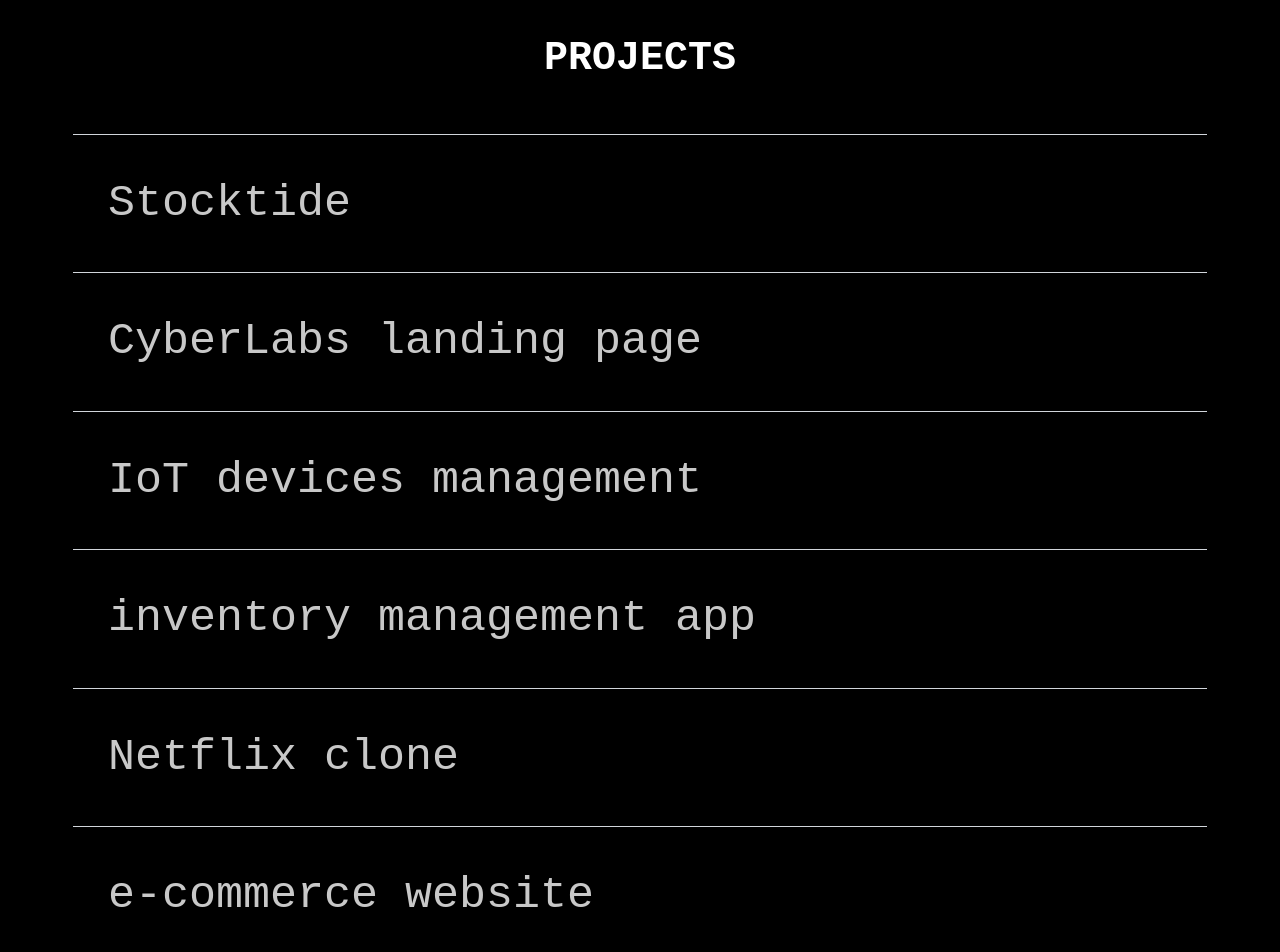
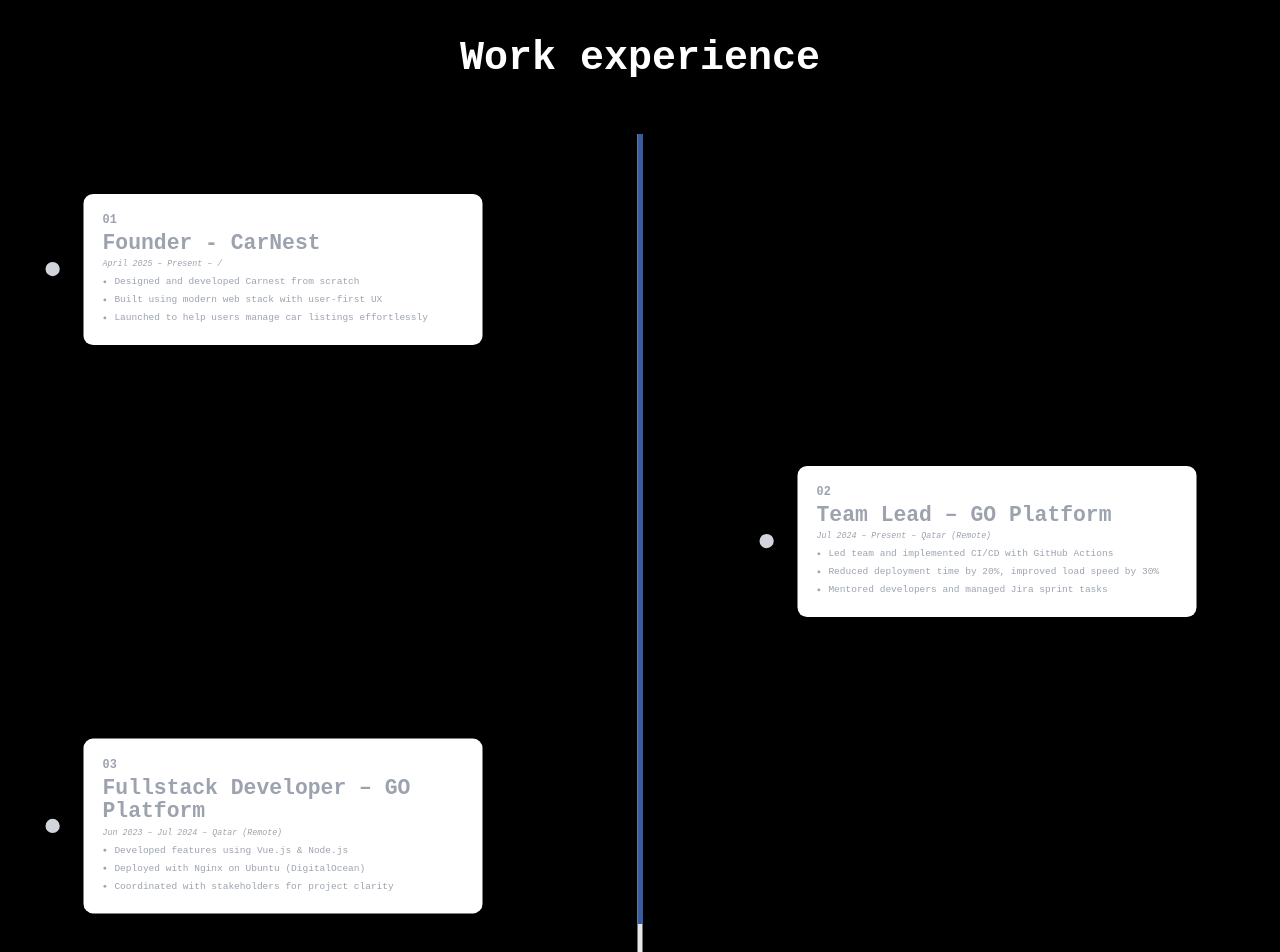
Before and after one commit to abderraouf2/personalPortfolio, a Next.js app: page / in a window 1280 px wide. Shown: the part 1440-2392 px from the top of the page. Built offline with nearby package versions, Linux system fonts and the light colour scheme.

Commit message:
work experience section

```diff
--- /dev/null
+++ b/components/WorkExp.jsx
@@ -0,0 +1,178 @@
+import { useEffect, useRef, useState } from "react";
+import { motion, useScroll, useTransform, useAnimation } from "framer-motion";
+import { useInView } from "react-intersection-observer";
+
+const steps = [
+  {
+    id: "01",
+    title: "Founder - CarNest",
+    date: "April 2025 – Present",
+    location: "/",
+    content: [
+      "Designed and developed Carnest from scratch",
+      "Built using modern web stack with user-first UX",
+      "Launched to help users manage car listings effortlessly",
+    ],
+  },
+  {
+    id: "02",
+    title: "Team Lead – GO Platform",
+    date: "Jul 2024 – Present",
+    location: "Qatar (Remote)",
+    content: [
+      "Led team and implemented CI/CD with GitHub Actions",
+      "Reduced deployment time by 20%, improved load speed by 30%",
+      "Mentored developers and managed Jira sprint tasks",
+    ],
+  },
+  {
+    id: "03",
+    title: "Fullstack Developer – GO Platform",
+    date: "Jun 2023 – Jul 2024",
+    location: "Qatar (Remote)",
+    content: [
+      "Developed features using Vue.js & Node.js",
+      "Deployed with Nginx on Ubuntu (DigitalOcean)",
+      "Coordinated with stakeholders for project clarity",
+    ],
+  },
+  {
+    id: "04",
+    title: "Intern – SIHHATECH",
+    date: "Jul 2023 – Oct 2023",
+    location: "Algeria (Remote)",
+    content: [
+      "Added user roles and permissions in admin dashboard",
+      "Improved mobile UX and audited UI for usability",
+      "Used Vue.js and Laravel stack",
+    ],
+  },
+  {
+    id: "05",
+    title: "Intern – Algérie Telecom",
+    date: "Feb 2023 – Apr 2023",
+    location: "Algeria, Batna",
+    content: [
+      "Simulated network topology with PNETLab",
+      "Configured and replaced network devices",
+      "Wrote technical report with optimization suggestions",
+    ],
+  },
+];
+
+export default function ScrollTimeline() {
+  const containerRef = useRef(null);
+  const stepRefs = useRef([]);
+  const [activeIndex, setActiveIndex] = useState(0);
+
+  const controls = useAnimation();
+  const { ref, inView } = useInView();
+
+  useEffect(() => {
+    if (inView) {
+      controls.start({ opacity: 1, y: 0 });
+    }
+  }, [controls, inView]);
+
+  useEffect(() => {
+    const handleScroll = () => {
+      const scrollMiddle = window.scrollY + window.innerHeight / 2;
+      const newIndex = stepRefs.current.findIndex((el) => {
+        if (!el) return false;
+        const rect = el.getBoundingClientRect();
+        const top = rect.top + window.scrollY;
+        const bottom = top + rect.height;
+        return scrollMiddle >= top && scrollMiddle < bottom;
+      });
+      if (newIndex !== -1 && newIndex !== activeIndex) setActiveIndex(newIndex);
+    };
+
+    window.addEventListener("scroll", handleScroll);
+    handleScroll();
+
+    return () => window.removeEventListener("scroll", handleScroll);
+  }, [activeIndex]);
+
+  const { scrollYProgress } = useScroll({
+    target: containerRef,
+    offset: ["start end", "end start"],
+  });
+  const lineScaleY = useTransform(scrollYProgress, [0, 1], ["0%", "100%"]);
+
+  return (
+    <div className="pt-[5rem] px-[1rem] relative hidden md:block">
+      <motion.h1
+        ref={ref}
+        initial={{ opacity: 0, y: 10 }}
+        animate={controls}
+        transition={{ duration: 1, delay: 1 }}
+        className="text-[#FFFFFF] text-[2.8rem] mb-[4.5rem] text-center xs:text-[4rem]"
+        style={{ fontWeight: "700" }}
+      >
+        Work experience
+      </motion.h1>
+
+      <div
+        ref={containerRef}
+        className="w-full hidden md:flex flex-col gap-0 lg:w-[90%] my-0 mx-[auto] sm:max-w-[720px] l:max-w-[960px] lg:max-w-[1140px] xl:max-w-[1320px] relative"
+      >
+        <div className="absolute right-10 lg:left-1/2 top-0 h-full w-2 bg-gray-200 -translate-x-1/2">
+          <motion.div
+            className="absolute right-[-2px] lg:left-1/2 top-0 w-2 bg-[#365ca3] origin-top -translate-x-1/2"
+            style={{ height: lineScaleY }}
+          />
+        </div>
+
+        <div className="flex flex-col">
+          {steps.map((step, index) => (
+            <div
+              key={step.id}
+              ref={(el) => (stepRefs.current[index] = el)}
+              className={`step my-[5%] flex items-center w-full ${
+                index % 2 === 0
+                  ? "justify-start"
+                  : "justify-start lg:justify-end"
+              }`}
+            >
+              <div
+                className={`relative l:w-xl xl:w-4xl w-full max-w-4xl l:max-w-6xl lg:max-w-2xl xl:max-w-4xl p-8 rounded-2xl shadow-xl transition-all duration-500 ease-in-out ${
+                  activeIndex === index
+                    ? "bg-blue-100 scale-110 text-black"
+                    : "bg-white scale-95 text-gray-400"
+                } ${
+                  index % 2 === 0 ? "text-left mr-16" : "text-left lg:ml-16"
+                }`}
+              >
+                <div
+                  className={`text-xl font-extrabold mb-1 ${
+                    activeIndex === index ? "text-[#03112b]" : "text-gray-400"
+                  }`}
+                >
+                  {step.id}
+                </div>
+                <h2 className="text-4xl font-bold mb-1">{step.title}</h2>
+                <div className="text-sm italic mb-2">
+                  {step.date} – {step.location}
+                </div>
+                <ul className="list-disc pl-5 space-y-1">
+                  {step.content.map((point, idx) => (
+                    <li key={idx} className="text-base leading-relaxed">
+                      {point}
+                    </li>
+                  ))}
+                </ul>
+                <div
+                  className={`absolute top-1/2 -translate-y-1/2 w-6 h-6 rounded-full border-4 ${
+                    activeIndex === index
+                      ? "bg-[#ffcc39] border-[#ffcc39]"
+                      : "bg-gray-300 border-gray-300"
+                  } ${index % 2 === 0 ? "-left-16 lg:-right-16" : "-left-16"}`}
+                />
+              </div>
+            </div>
+          ))}
+        </div>
+      </div>
+    </div>
+  );
+}
--- a/pages/index.js
+++ b/pages/index.js
@@ -9,6 +9,7 @@
 import Lenis from "@studio-freight/lenis";
 import Link from "next/link";
 import ScrollProgres from "@/components/ScrollProgres";
+import WorkExp from "@/components/WorkExp";
 
 export default function Home() {
   const [isLoading, setIsLoading] = useState(true);
@@ -59,6 +60,7 @@
           <Banner />
         </div>
         <About />
+        <WorkExp />
         <Projects />
         <Services />
         <Contact mainRef={mainRef} />
```
